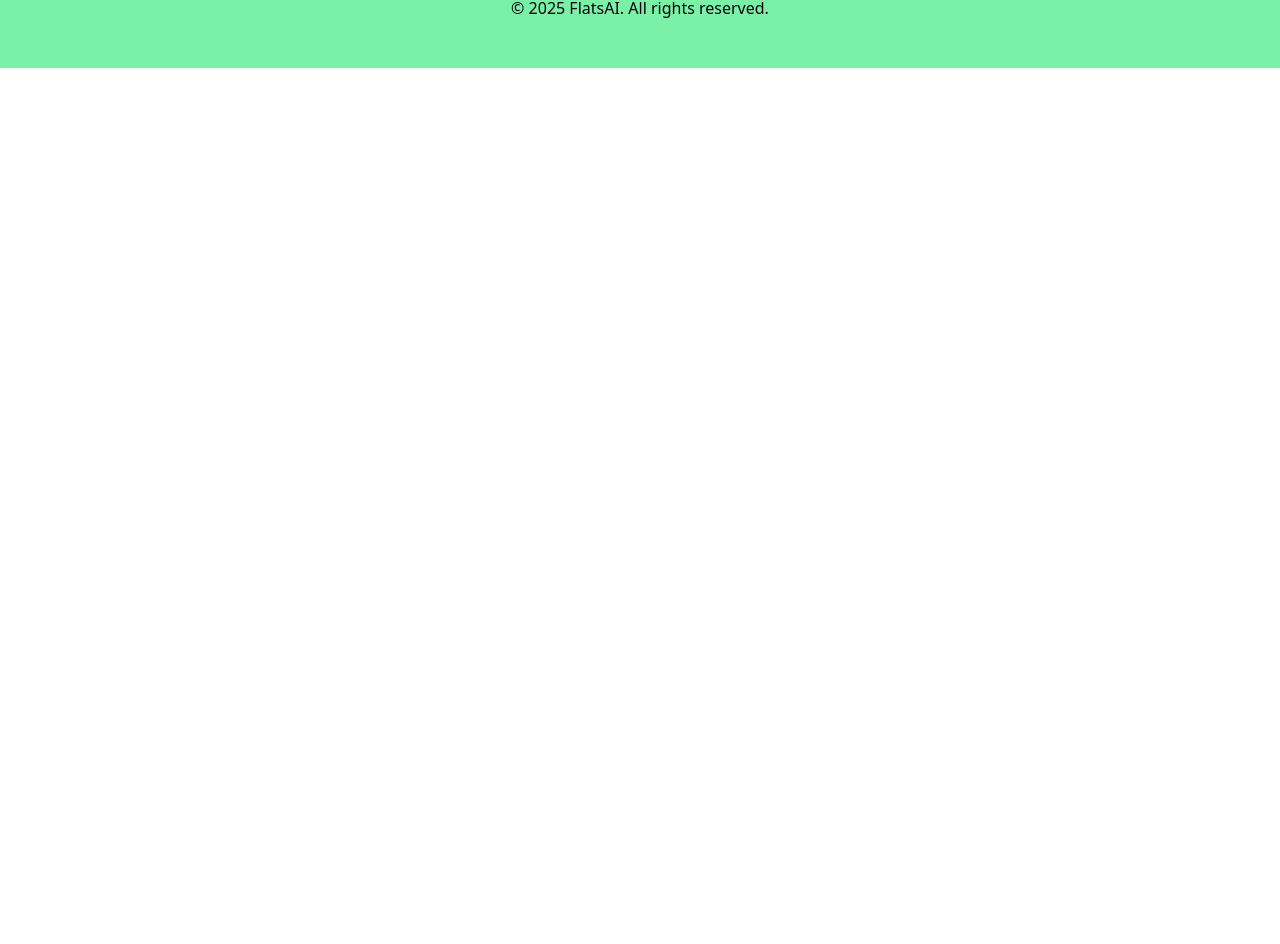
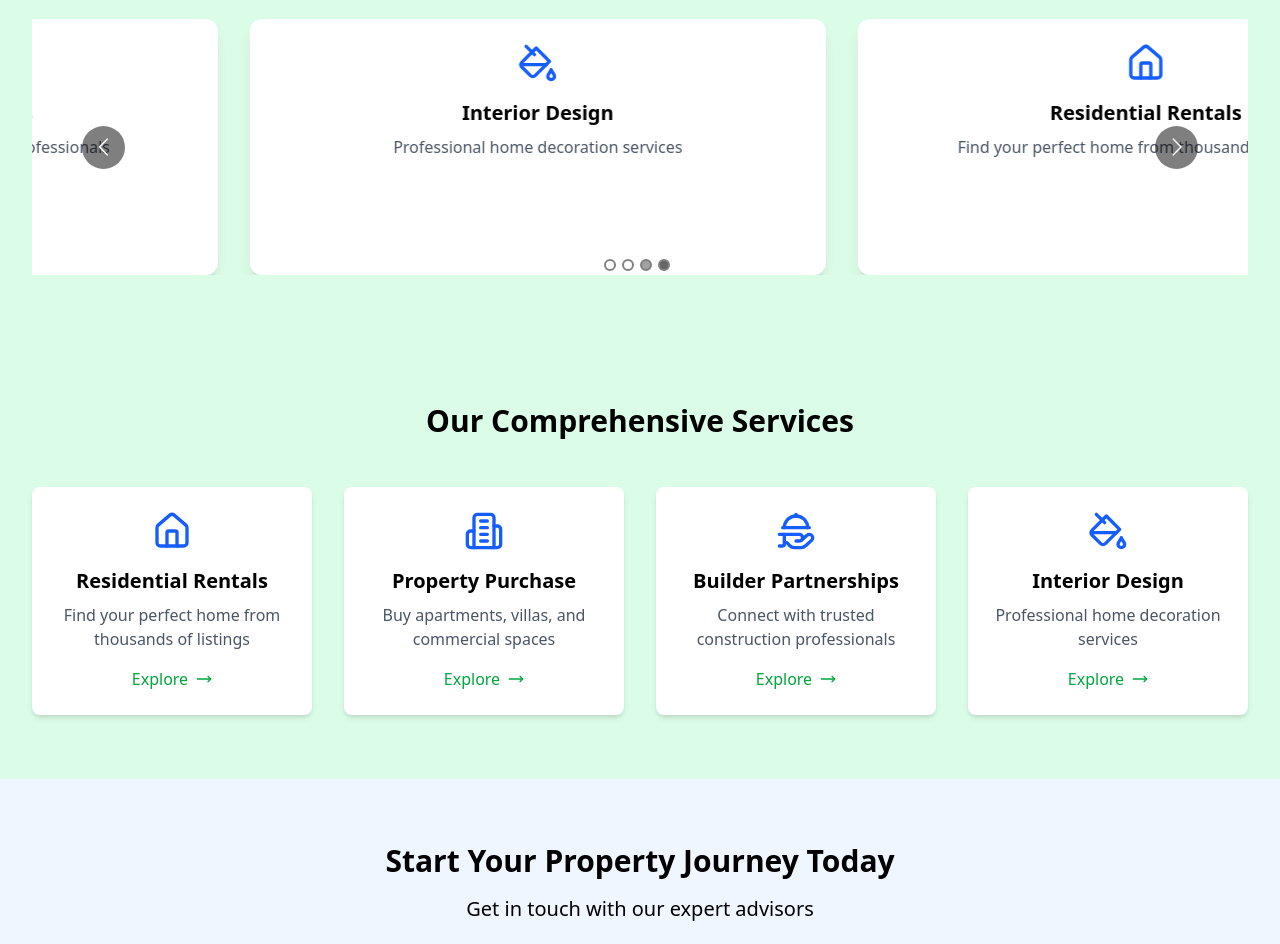
Before and after one commit to Gautam5514/FlatsAI, a React (Vite) app in the folder frontend/: page / in a window 1280 px wide. Shown: the part 1853-2797 px from the top of the page. Before the commit the page ends 1921 px from the top, so only its background shows below. Built offline with nearby package versions, Linux system fonts and the light colour scheme.

Commit message:
Added Some message

```diff
--- a/frontend/src/App.jsx
+++ b/frontend/src/App.jsx
@@ -19,6 +19,7 @@ import Dholera from "./pages/Dholera";
 import Vrindavan from "./pages/Vrindavan";
 import Mumbai from "./pages/Mumbai";
 import DelhiNCR from "./pages/DelhiNCR";
+import RealEstateServices from "./components/MaterialAdd";
 
 function App() {
     return (
@@ -31,8 +32,11 @@ function App() {
                         <>
                             <HeroSection />
                             <SearchBar />
+                            <PropertyCategories />
                             <PropertyDealsCarousel />
-                            <PropertyCategories />
+                            <RealEstateServices />
+
+
 
                         </>
                     } />
--- /dev/null
+++ b/frontend/src/components/MaterialAdd.jsx
@@ -0,0 +1,124 @@
+import React from 'react';
+import { HandPlatter, Home, Building2, PaintBucket, MoveRight } from 'lucide-react';
+import Carousel from 'react-multi-carousel';
+import 'react-multi-carousel/lib/styles.css';
+import { Link } from "react-router-dom";
+
+const RealEstateServices = () => {
+    const services = [
+        {
+            title: "Residential Rentals",
+            description: "Find your perfect home from thousands of listings",
+            icon: <Home size={40} className="text-blue-600" />
+        },
+        {
+            title: "Property Purchase",
+            description: "Buy apartments, villas, and commercial spaces",
+            icon: <Building2 size={40} className="text-blue-600" />
+        },
+        {
+            title: "Builder Partnerships",
+            description: "Connect with trusted construction professionals",
+            icon: <HandPlatter size={40} className="text-blue-600" />
+        },
+        {
+            title: "Interior Design",
+            description: "Professional home decoration services",
+            icon: <PaintBucket size={40} className="text-blue-600" />
+        }
+    ];
+
+    const responsive = {
+        superLargeDesktop: {
+            breakpoint: { max: 4000, min: 3000 },
+            items: 3
+        },
+        desktop: {
+            breakpoint: { max: 3000, min: 1024 },
+            items: 3,
+            partialVisibilityGutter: 40
+        },
+        tablet: {
+            breakpoint: { max: 1024, min: 464 },
+            items: 2,
+            partialVisibilityGutter: 30
+        },
+        mobile: {
+            breakpoint: { max: 464, min: 0 },
+            items: 1,
+            partialVisibilityGutter: 20
+        }
+    };
+
+    return (
+        <div className="min-h-screen bg-green-100">
+            {/* Hero Section */}
+            <div className="bg-gradient-to-r from-green-600 to-gray-700 text-white py-16">
+                <div className="max-w-7xl mx-auto px-4 sm:px-6 lg:px-8 text-center">
+                    <h1 className="text-4xl font-bold mb-4">Complete Real Estate Solutions</h1>
+                    <p className="text-xl mb-8">Your one-stop destination for all property needs</p>
+                </div>
+            </div>
+
+            {/* Services Carousel */}
+            <div className="max-w-7xl mx-auto px-4 sm:px-6 lg:px-8 py-16">
+                <Carousel
+                    responsive={responsive}
+                    swipeable={true}
+                    draggable={true}
+                    showDots={true}
+                    infinite={true}
+                    autoPlay={true}
+                    autoPlaySpeed={2000}
+                    keyBoardControl={true}
+                    customTransition="transform 300ms ease-in-out"
+                    transitionDuration={500}
+                    containerClass="carousel-container"
+                    itemClass="px-4"
+                >
+                    {services.map((service, index) => (
+                        <div key={index} className="bg-white rounded-xl shadow-lg p-6 h-64 transform transition-all hover:scale-105 hover:shadow-xl">
+                            <div className="flex flex-col items-center text-center">
+                                <div className="mb-4">{service.icon}</div>
+                                <h3 className="text-xl font-semibold mb-2">{service.title}</h3>
+                                <p className="text-gray-600">{service.description}</p>
+                            </div>
+                        </div>
+                    ))}
+                </Carousel>
+            </div>
+
+            {/* Services Grid */}
+            <div className="max-w-7xl mx-auto px-4 sm:px-6 lg:px-8 py-16">
+                <h2 className="text-3xl font-bold text-center mb-12">Our Comprehensive Services</h2>
+                <div className="grid grid-cols-1 md:grid-cols-2 lg:grid-cols-4 gap-8">
+                    {services.map((service, index) => (
+                        <div key={index} className="bg-white p-6 rounded-lg shadow-md hover:shadow-lg transition-shadow">
+                            <div className="flex flex-col items-center text-center">
+                                <div className="mb-4">{service.icon}</div>
+                                <h3 className="text-xl font-semibold mb-2">{service.title}</h3>
+                                <p className="text-gray-600">{service.description}</p>
+                                <button className="mt-4 text-green-600 hover:text-blue-700 flex items-center">
+                                    Explore <MoveRight size={16} className="ml-2" />
+                                </button>
+                            </div>
+                        </div>
+                    ))}
+                </div>
+            </div>
+
+            {/* CTA Section */}
+            <div className="bg-blue-50 py-16">
+                <div className="max-w-7xl mx-auto px-4 sm:px-6 lg:px-8 text-center">
+                    <h2 className="text-3xl font-bold mb-4">Start Your Property Journey Today</h2>
+                    <p className="text-xl mb-8">Get in touch with our expert advisors</p>
+                    <button className="bg-blue-600 text-white px-8 py-3 rounded-full hover:bg-blue-700 transition-colors">
+                    <Link to="/contact">Contact Us Now</Link>
+                    </button>
+                </div>
+            </div>
+        </div>
+    );
+};
+
+export default RealEstateServices;
```
